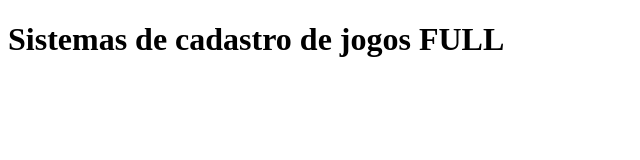
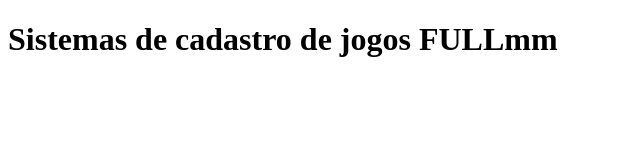
Before and after one commit to x929396/sistema_de_cadastro, a plain HTML site: page index.html in a window 1280 px wide. Shown: the full height of the page, 0-640 px from the left. Drawn offline with Linux system fonts and the light colour scheme.

```diff
--- a/index.html
+++ b/index.html
@@ -7,7 +7,7 @@
     <title>Meus jogos</title>
 </head>
 <body>
-    <h1>Sistemas de cadastro de jogos FULL</h1>
+    <h1>Sistemas de cadastro de jogos FULLmm</h1>
     <script src="app.js"></script>
 </body>
 </html>
```
